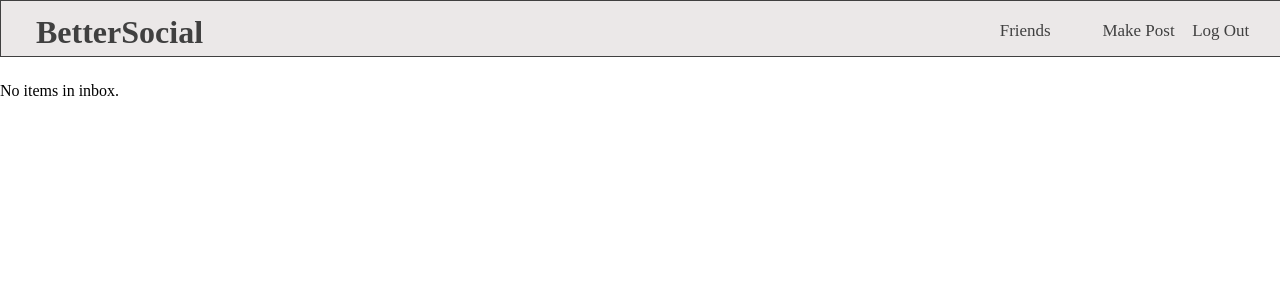
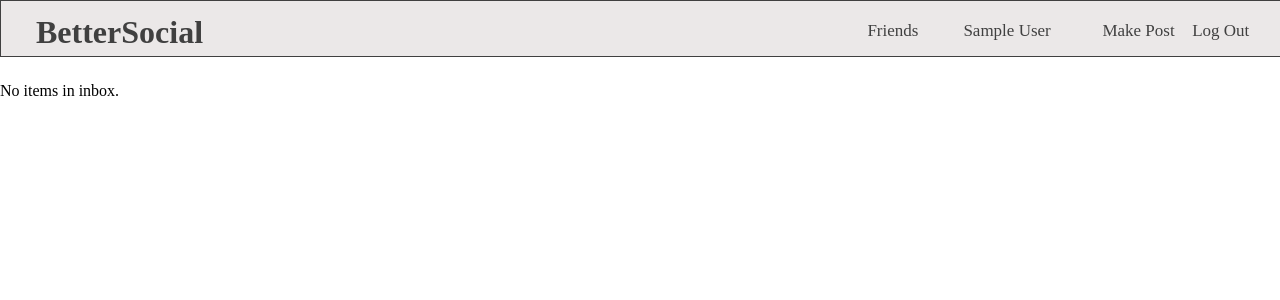
Before and after one commit to CMPUT404-F21T0/CMPUT404-Project-BetterSocial, a Django app: page /inbox/ in a window 1280 px wide. Shown: the top 300 px of the page. Run offline with Django 3.2, Linux system fonts and the light colour scheme; the visitor is signed in with stand-in values (Sample User, id 1); data that the repository does not hold is empty; some libraries are stand-ins or nearby versions.

Commit message:
feat: add profile header link

```diff
--- a/socialdistribution/bettersocial/templates/bettersocial/base.html
+++ b/socialdistribution/bettersocial/templates/bettersocial/base.html
@@ -22,9 +22,17 @@
             <h1><a href="{% url 'bettersocial:index' %}">BetterSocial</a></h1>
         </div>
 
+
         <div class="header-item">
-            <a class="friends" href="{% url 'bettersocial:friends' %}">Friends</a>
+            <a class="friends-button" href="{% url 'bettersocial:friends' %}">Friends</a>
         </div>
+
+        {% if user.is_authenticated %}
+            <div class="header-item">
+                <a class="profile-button"
+                   href="{% url 'bettersocial:profile' user.author.pk %}">{{ user.author.display_name }}</a>
+            </div>
+        {% endif %}
 
         <div class="header-item">
             {% if user.is_authenticated %}
```
